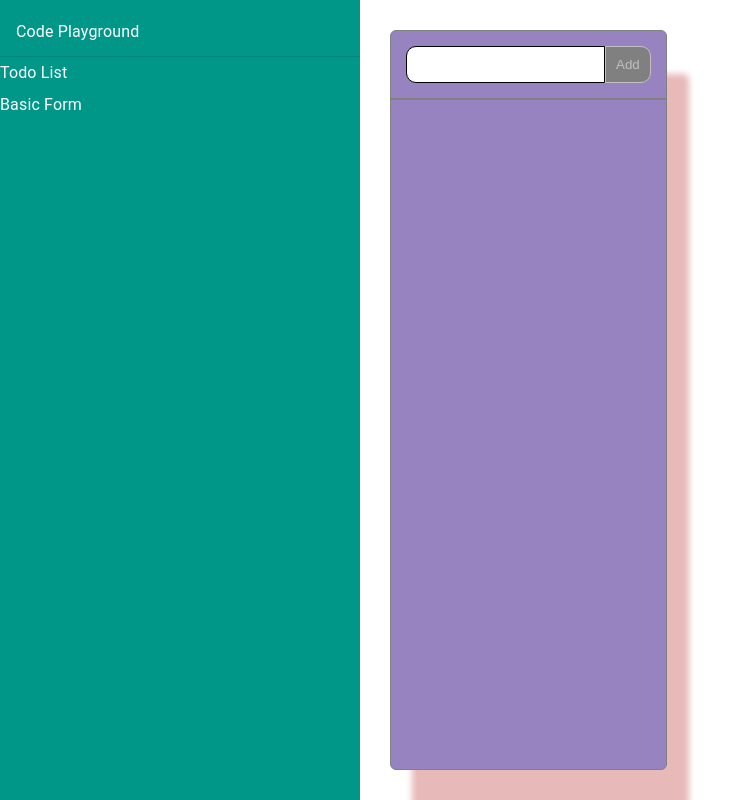
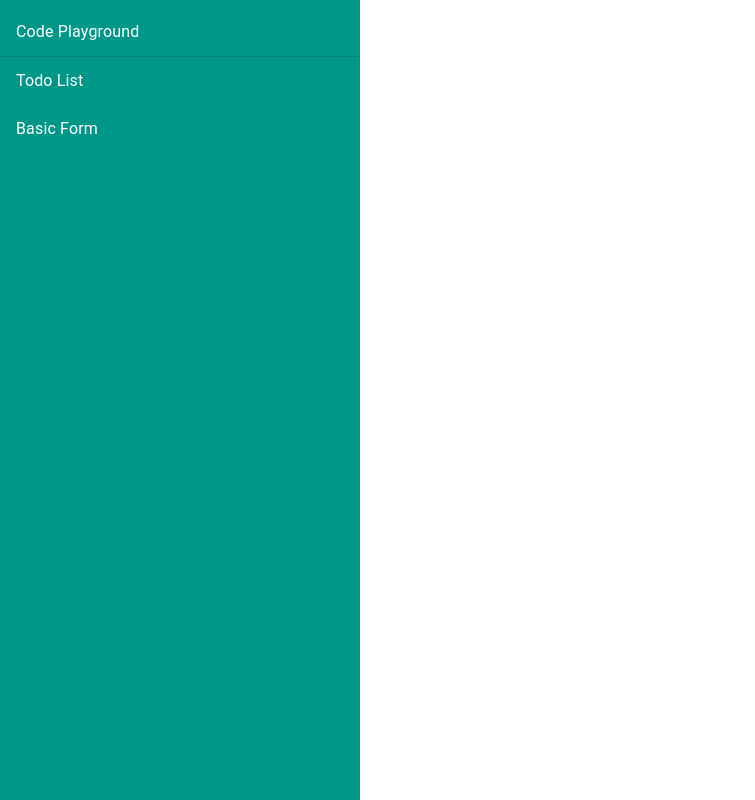
Before and after one commit to alexdangelo86/code-playground, a React (Create React App) app: page / in a window 1280 px wide. Shown: the whole page, without its empty margins (0-755 px from the left). Built offline with nearby package versions, Linux system fonts and the light colour scheme.

Commit message:
Set up rounter

```diff
--- a/src/App.js
+++ b/src/App.js
@@ -1,27 +1,29 @@
 import React from 'react'
-import logo from './logo.svg'
 import './App.css'
 import { TodoList } from './Components/TodoList'
 import Sidebar from './Components/Sidebar'
 import { Box } from '@mui/material'
+import { BrowserRouter as Router, Routes, Route } from 'react-router-dom'
 
 const siteData = [
-  { name: 'Todo List' },
-  { name: 'Basic Form' }
+  { name: 'Todo List', route: '/todo-list' },
+  { name: 'Basic Form', route: '/basic-form' },
 ]
 
 function App() {
   return (
+    <Router>
       <Box
         sx={{
           display: 'flex',
         }}
-
       >
-
         <Sidebar items={siteData} />
-      <TodoList/>
+        <Routes>
+          <Route path="/todo-list" element={<TodoList />} />
+        </Routes>
       </Box>
+    </Router>
   )
 }
 
--- a/src/Components/Sidebar.js
+++ b/src/Components/Sidebar.js
@@ -4,8 +4,16 @@ import List from '@mui/material/List'
 import ListItem from '@mui/material/ListItem'
 import ListItemText from '@mui/material/ListItemText'
 import Divider from '@mui/material/Divider'
+import ListItemButton from '@mui/material/ListItemButton'
+import { useNavigate } from 'react-router-dom'
 
 const Sidebar = ({ items }) => {
+  const navigate = useNavigate()
+
+  const handleItemClick = (route) => {
+    navigate(route)
+  }
+
   return (
     <Box
       sx={{
@@ -13,34 +21,34 @@ const Sidebar = ({ items }) => {
         maxWidth: 360,
         bgcolor: '#009688',
         color: 'white',
-        height: '100vh'
+        height: '100vh',
       }}
     >
-
       <nav aria-label="main mailbox folders">
         <List>
           <ListItem>
-
-            <ListItemText primary= 'Code Playground' />
+            <ListItemText primary="Code Playground" />
           </ListItem>
 
           <Divider />
 
           {items.map((item, index) => {
             return (
-              <ListItem disablePadding key={index}>
-                <ListItemText primary={item.name} />
+              <ListItem
+                disablePadding
+                key={index}
+                onClick={() => handleItemClick(item.route)}
+              >
+                <ListItemButton>
+                  <ListItemText primary={item.name} />
+                </ListItemButton>
               </ListItem>
-
             )
           })}
         </List>
       </nav>
-
     </Box>
-
   )
-
 }
 
 export default Sidebar
--- a/src/index.js
+++ b/src/index.js
@@ -3,24 +3,12 @@ import ReactDOM from 'react-dom/client'
 import './index.css'
 import App from './App'
 import reportWebVitals from './reportWebVitals'
-import {
-  createBrowserRouter,
-  RouterProvider,
-  Route,
-} from 'react-router-dom'
-
-const router = createBrowserRouter([
-  {
-    path: '/',
-    element: <App />
-  },
-])
 
 const root = ReactDOM.createRoot(document.getElementById('root'))
 root.render(
   <React.StrictMode>
-    <RouterProvider router={router} />
-  </React.StrictMode>
+    <App />
+  </React.StrictMode>,
 )
 
 // If you want to start measuring performance in your app, pass a function
```
Lines whose indentation alone changed are shown as unchanged.
